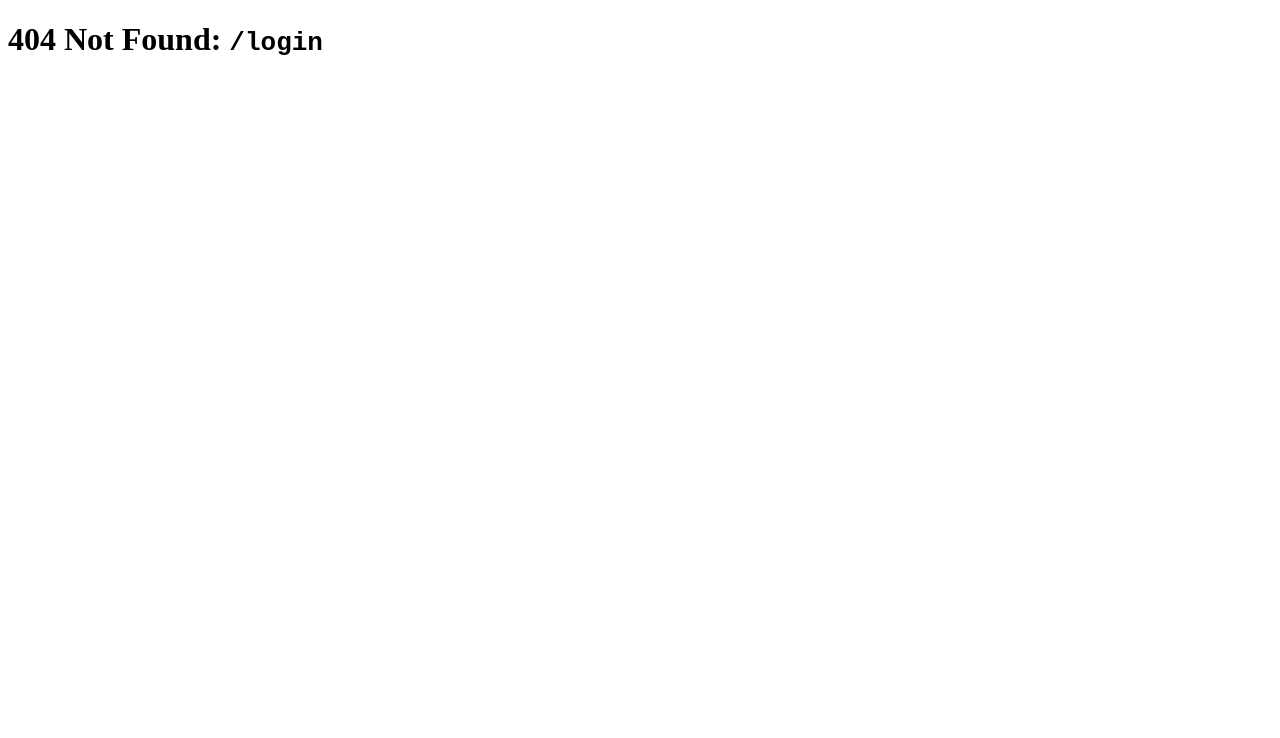
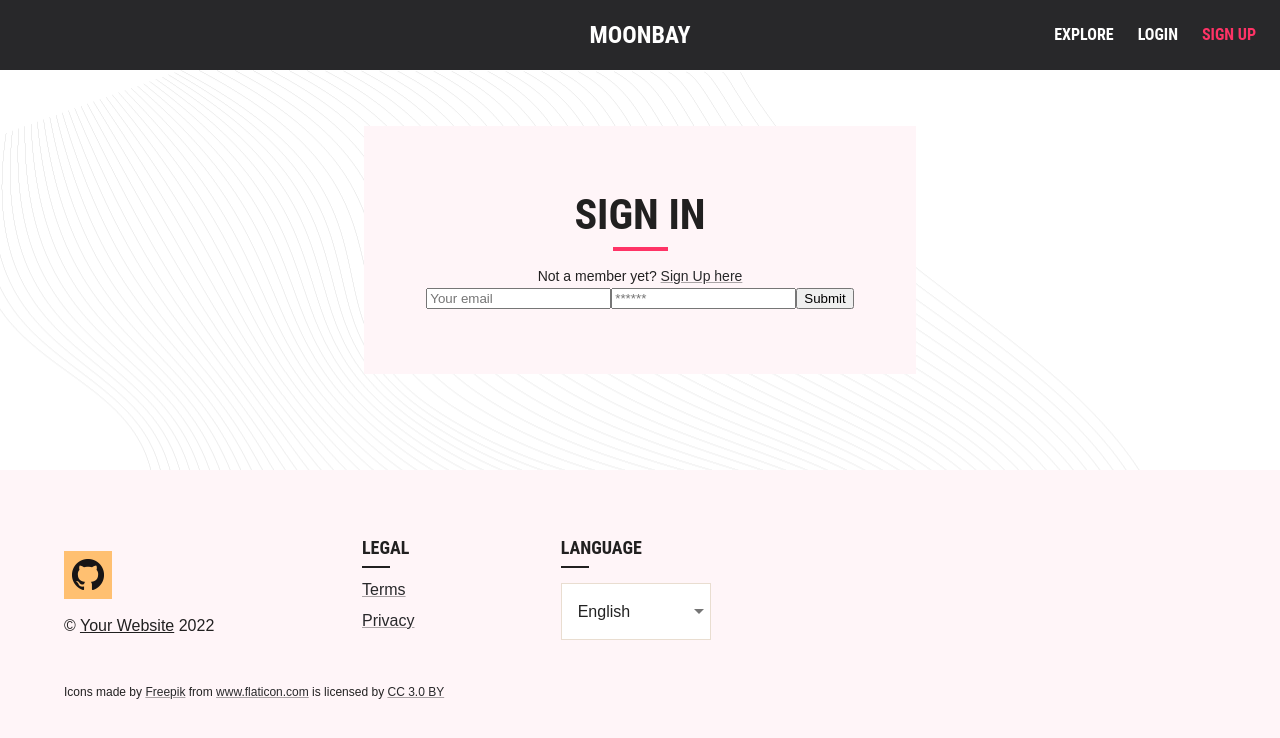
Before and after one commit to theresaqueryforthat/MoonBay, a React (Create React App) app in the folder client/: page /login in a window 1280 px wide. Before the commit this address had no page. Shown: the top 738 px of the page. Built offline with nearby package versions, Linux system fonts and the light colour scheme; the HTML template or start-up script is replaced by a standard one.

Commit message:
add signin w/jwt; cleanup pages

```diff
--- a/client/src/App.js
+++ b/client/src/App.js
@@ -12,6 +12,7 @@ import Explore from './pages/Explore';
 import Favorites from './pages/Favorites';
 import NotFound from './pages/NotFound';
 import SignUp from './pages/SignUp';
+import Login from './pages/Login';
 
 const httpLink = createHttpLink({
   uri: '/graphql',
@@ -44,7 +45,11 @@ const App = () => {
               path="/"
               element={<Home />}
             />
-                        <Route
+            <Route
+              path="/login"
+              element={<Login />}
+            />
+            <Route
               path="/signup"
               element={<SignUp />}
             />
--- /dev/null
+++ b/client/src/pages/Login.js
@@ -0,0 +1,115 @@
+import React, { useState } from 'react';
+import Box from '@mui/material/Box';
+import Link from '@mui/material/Link';
+import Typography from './modules/components/Typography';
+import AppFooter from './modules/views/AppFooter';
+import AppAppBar from './modules/views/AppAppBar';
+import AppForm from './modules/views/AppForm';
+import { email, required } from './modules/form/validation';
+import RFTextField from './modules/form/RFTextField';
+import FormButton from './modules/form/FormButton';
+import FormFeedback from './modules/form/FormFeedback';
+import withRoot from './modules/withRoot';
+import { useMutation } from '@apollo/client';
+import { LOGIN_USER } from '../utils/mutations';
+
+import Auth from '../utils/auth';
+
+const Login = (props) => {
+  const [formState, setFormState] = useState({ email: '', password: '' });
+  const [login, { error, data }] = useMutation(LOGIN_USER);
+
+  // update state based on form input changes
+  const handleChange = (event) => {
+    const { name, value } = event.target;
+
+    setFormState({
+      ...formState,
+      [name]: value,
+    });
+  };
+
+  // submit form
+  const handleFormSubmit = async (event) => {
+    event.preventDefault();
+    console.log(formState);
+    try {
+      const { data } = await login({
+        variables: { ...formState },
+      });
+
+      Auth.login(data.login.token);
+    } catch (e) {
+      console.error(e);
+    }
+
+    // reset the form's values
+    setFormState({
+      email: '',
+      password: '',
+    });
+  };
+
+  return (
+    <React.Fragment>
+      <AppAppBar />
+      <AppForm>
+        <React.Fragment>
+          <Typography variant="h3" gutterBottom marked="center" align="center">
+            Sign In
+          </Typography>
+          <Typography variant="body2" align="center">
+            {'Not a member yet? '}
+            <Link
+              href="/signup/"
+              align="center"
+              underline="always"
+            >
+              Sign Up here
+            </Link>
+          </Typography>
+        </React.Fragment>
+        {data ? (
+          <Typography>
+            Successful login. Play on!
+          </Typography>
+        ) : (
+          <Box>
+            <form onSubmit={handleFormSubmit} align="center">
+              <input
+                className="form-input"
+                placeholder="Your email"
+                name="email"
+                type="email"
+                value={formState.email}
+                onChange={handleChange}
+              />
+              <input
+                className="form-input"
+                placeholder="******"
+                name="password"
+                type="password"
+                value={formState.password}
+                onChange={handleChange}
+              />
+              <button
+                className="btn btn-block btn-primary"
+                style={{ cursor: 'pointer' }}
+                type="submit"
+              >
+                Submit
+              </button>
+            </form>
+          </Box>)}
+        {error && (
+          <Typography variant="body2" align="center">
+            {error.message}
+          </Typography>
+        )}
+      </AppForm>
+      <AppFooter />
+    </React.Fragment >
+  );
+}
+
+export default withRoot(Login);
--- a/client/src/pages/SignUp.js
+++ b/client/src/pages/SignUp.js
@@ -58,19 +58,29 @@ const SignUp = () => {
   return (
     <React.Fragment>
       <AppAppBar />
-      <main className="flex-row justify-center mb-4">
-      <div className="col-12 col-lg-10">
-        <div className="card">
-          <h4 className="card-header bg-dark text-light p-2">Sign Up</h4>
-          <div className="card-body">
+      <AppForm>
+        <React.Fragment>
+          <Typography variant="h3" gutterBottom marked="center" align="center">
+            Sign Up
+          </Typography>
+        </React.Fragment>
+        {data ? (
+          <Typography>
+            Successful login. Play on!
+          </Typography>
+        ) : (
+          <Box>
             {data ? (
               <p>
                 Success! You may now head{' '}
                 <Link to="/">back to the homepage.</Link>
               </p>
             ) : (
+              <Box marked="center" align="center">
                 <form onSubmit={handleFormSubmit}>
+                  Username:
                   <input
+                    style={{ display: 'flex' }}
                     className="form-input"
                     placeholder="Your username"
                     name="username"
@@ -78,7 +88,9 @@ const SignUp = () => {
                     value={formState.username}
                     onChange={handleChange}
                   />
+                  Email:
                   <input
+                    style={{ display: 'flex' }}
                     className="form-input"
                     placeholder="Your email"
                     name="email"
@@ -86,7 +98,9 @@ const SignUp = () => {
                     value={formState.email}
                     onChange={handleChange}
                   />
+                  Password:
                   <input
+                    style={{ display: 'flex' }}
                     className="form-input"
                     placeholder="******"
                     name="password"
@@ -102,17 +116,15 @@ const SignUp = () => {
                     Submit
                   </button>
                 </form>
+              </Box>
             )}
-
+          </Box>)}
         {error && (
-              <div className="my-3 p-3 bg-danger text-white">
+          <Typography variant="body2" align="center">
             {error.message}
-              </div>
+          </Typography>
         )}
-          </div>
-        </div>
-      </div>
-    </main>
+      </AppForm>
       <AppFooter />
     </React.Fragment>
   );
--- a/client/src/pages/modules/views/AppAppBar.js
+++ b/client/src/pages/modules/views/AppAppBar.js
@@ -1,6 +1,7 @@
 import * as React from 'react';
 import Box from '@mui/material/Box';
 import Link from '@mui/material/Link';
+import Auth from '../../../utils/auth';
 import AppBar from '../components/AppBar';
 import Toolbar from '../components/Toolbar';
 
@@ -11,18 +12,27 @@ const rightLink = {
 };
 
 function AppAppBar() {
+  const logout = (event) => {
+    event.preventDefault();
+    Auth.logout();
+  };
   return (
     <div>
       <AppBar position="fixed">
         <Toolbar sx={{ justifyContent: 'space-between' }}>
-          <Box sx={{ flex: 1 }} />
+          <Box sx={{ flex: 1 }}>
+            {Auth.loggedIn() ? (
+              <span>Welcome, {Auth.getUser().data.username}!</span>
+            ) : (
+              <></>
+            )}
+          </Box>
           <Link
             variant="h6"
             underline="none"
             color="inherit"
             href="/"
-            sx={{ fontSize: 24 }}
-          >
+            sx={{ fontSize: 24 }} >
             {'MoonBay'}
           </Link>
           <Box sx={{ flex: 1, display: 'flex', justifyContent: 'flex-end' }}>
@@ -31,18 +41,31 @@ function AppAppBar() {
               variant="h6"
               underline="none"
               href="/explore/"
-              sx={rightLink}
-            >
+              sx={rightLink} >
               {'Explore'}
             </Link>
+            {Auth.loggedIn() ? (
+              <>
                 <Link
                   color="inherit"
                   variant="h6"
                   underline="none"
                   href="/signin/"
                   sx={rightLink}
+                  onClick={logout}>
+                  {'Logout'}
+                </Link>
+              </>
+            ) : (
+              <>
+                <Link
+                  color="inherit"
+                  variant="h6"
+                  underline="none"
+                  href="/login/"
+                  sx={rightLink}
                 >
-              {'Sign In'}
+                  {'Login'}
                 </Link>
                 <Link
                   variant="h6"
@@ -52,6 +75,8 @@ function AppAppBar() {
                 >
                   {'Sign Up'}
                 </Link>
+              </>
+            )}
           </Box>
         </Toolbar>
       </AppBar>
--- a/client/src/pages/modules/views/AppForm.js
+++ b/client/src/pages/modules/views/AppForm.js
@@ -11,7 +11,7 @@ function AppForm(props) {
     <Box
       sx={{
         display: 'flex',
-        backgroundImage: 'url(/static/onepirate/appCurvyLines.png)',
+        backgroundImage: 'url(/static/appCurvyLines.png)',
         backgroundRepeat: 'no-repeat',
       }}
     >
--- a/client/src/pages/modules/views/TopCollection.js
+++ b/client/src/pages/modules/views/TopCollection.js
@@ -16,8 +16,6 @@ import withRoot from '../withRoot';
 import Link from '@mui/material/Link';
 import axios from 'axios';
 
-const cards = [1, 2, 3];
-
 function TopCollection() {
   const [assets, setAssets] = useState([]);
   const [isLoading, setIsLoading] = useState(false);
@@ -30,9 +28,7 @@ function TopCollection() {
         }
       }
       setIsLoading(true);
-            const{
-                data
-            } = await axios.get('https://api.opensea.io/api/v1/assets?order_direction=desc&limit=3&include_orders=false', config);
+      const { data } = await axios.get('https://api.opensea.io/api/v1/assets?order_direction=desc&limit=3&include_orders=false', config);
       setAssets(data.assets);
       setIsLoading(false);
     })();
@@ -73,37 +69,19 @@ function TopCollection() {
       `}</style>
       <AppAppBar />
       <main>
-                <Box
-                 sx={{
-                     bgcolor: 'background.paper',
-                     pt: 8,
-                     pb: 6,
-                 }}
-                 >
+        <Box sx={{ bgcolor: 'background.paper', pt: 8, pb: 6, }} >
           <Container maxWidth="sm">
-            <Typography
-              component="h1"
-              variant="h2"
-              align="center"
-              color="text.primary"
-              gutterBottom
-            >
+            <Typography component="h1" variant="h2" align="center" color="text.primary" gutterBottom>
               Recent Mints
             </Typography>
             <Typography variant="h5" align="center" color="text.secondary" paragraph>
               Here's some of the latest NFTs:
             </Typography>
-            <Stack
-              sx={{ pt: 4 }}
-              direction="row"
-              spacing={2}
-              justifyContent="center"
-            >
+            <Stack sx={{ pt: 4 }} direction="row" spacing={2} justifyContent="center">
             </Stack>
           </Container>
         </Box>
         <Container maxWidth="md">
-          {/* End hero unit */}
           <Grid container spacing={4}>
             {
               assets.length === 0 ?
@@ -111,12 +89,14 @@ function TopCollection() {
                 :
                 assets.map((asset, i) => (
                   <Grid item key={asset.id} xs={12} sm={6} md={4}>
-                <Card
-                  sx={{ height: '100%', display: 'flex', flexDirection: 'column' }}
-                >
+                    <Card sx={{ height: '100%', display: 'flex', flexDirection: 'column' }}>
                       <CardMedia
                         component="img"
-                    image={`${assets[i].image_url}`}
+                        image={
+                          assets[i].image_url === null ?
+                            'https://source.unsplash.com/random/?moon,space' :
+                            `${assets[i].image_url}`
+                        }
                         alt="random"
                       />
                       <CardContent sx={{ flexGrow: 1 }}>
```
Also changed, not shown: client/src/pages/SignIn.js (deleted, +0 -117 lines), 2 other files (tests, documents, lock files or other folders). Lines whose indentation alone changed are shown as unchanged.
